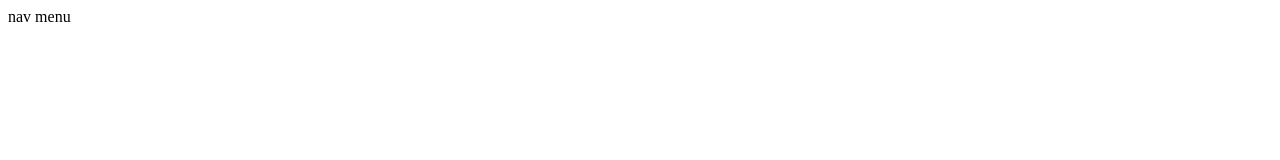
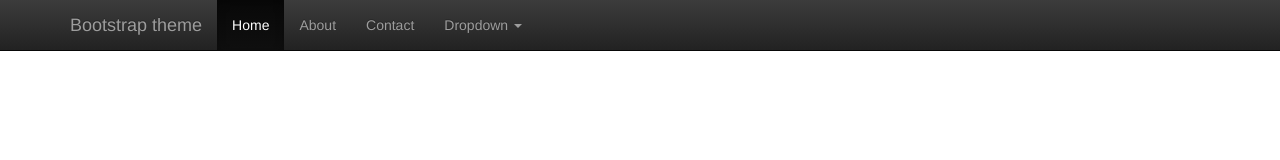
Before and after one commit to kyle-hampton/fantasy-esports, a plain HTML site: page index.html in a window 1280 px wide. Drawn offline with nearby package versions, Linux system fonts and the light colour scheme.

Commit message:
Navbar is added and style.ccs was added

```diff
--- a/css/components.css
+++ /dev/null
@@ -1,8 +0,0 @@
-<!-- Latest compiled and minified CSS -->
-<link rel="stylesheet" href="https://maxcdn.bootstrapcdn.com/bootstrap/3.3.7/css/bootstrap.min.css" integrity="sha384-BVYiiSIFeK1dGmJRAkycuHAHRg32OmUcww7on3RYdg4Va+PmSTsz/K68vbdEjh4u" crossorigin="anonymous">
-
-<!-- Optional theme -->
-<link rel="stylesheet" href="https://maxcdn.bootstrapcdn.com/bootstrap/3.3.7/css/bootstrap-theme.min.css" integrity="sha384-rHyoN1iRsVXV4nD0JutlnGaslCJuC7uwjduW9SVrLvRYooPp2bWYgmgJQIXwl/Sp" crossorigin="anonymous">
-
-<!-- Latest compiled and minified JavaScript -->
-<script src="https://maxcdn.bootstrapcdn.com/bootstrap/3.3.7/js/bootstrap.min.js" integrity="sha384-Tc5IQib027qvyjSMfHjOMaLkfuWVxZxUPnCJA7l2mCWNIpG9mGCD8wGNIcPD7Txa" crossorigin="anonymous"></script>
--- /dev/null
+++ b/css/styles.css
@@ -0,0 +1,4 @@
+
+nav{
+    color:red;
+}
--- a/index.html
+++ b/index.html
@@ -1,12 +1,76 @@
 <html>
     <head>
+        <!-- Latest compiled and minified CSS -->
+<link rel="stylesheet" href="https://maxcdn.bootstrapcdn.com/bootstrap/3.3.7/css/bootstrap.min.css" integrity="sha384-BVYiiSIFeK1dGmJRAkycuHAHRg32OmUcww7on3RYdg4Va+PmSTsz/K68vbdEjh4u" crossorigin="anonymous">
 
+<!-- Optional theme -->
+<link rel="stylesheet" href="https://maxcdn.bootstrapcdn.com/bootstrap/3.3.7/css/bootstrap-theme.min.css" integrity="sha384-rHyoN1iRsVXV4nD0JutlnGaslCJuC7uwjduW9SVrLvRYooPp2bWYgmgJQIXwl/Sp" crossorigin="anonymous">
+
+<link rel="stylesheet" href="css/styles.css">
+
+<!-- Latest compiled and minified JavaScript -->
+<script src="https://maxcdn.bootstrapcdn.com/bootstrap/3.3.7/js/bootstrap.min.js" integrity="sha384-Tc5IQib027qvyjSMfHjOMaLkfuWVxZxUPnCJA7l2mCWNIpG9mGCD8wGNIcPD7Txa" crossorigin="anonymous"></script>
     </head>
     <body>
-        <header>
+    <nav class="navbar navbar-inverse navbar-fixed-top">
+      <div class="container">
+        <div class="navbar-header">
+          <button type="button" class="navbar-toggle collapsed" data-toggle="collapse" data-target="#navbar" aria-expanded="false" aria-controls="navbar">
+            <span class="sr-only">Toggle navigation</span>
+            <span class="icon-bar"></span>
+            <span class="icon-bar"></span>
+            <span class="icon-bar"></span>
+          </button>
+          <a class="navbar-brand" href="#">Bootstrap theme</a>
+        </div>
+        <div id="navbar" class="navbar-collapse collapse">
+          <ul class="nav navbar-nav">
+            <li class="active"><a href="#">Home</a></li>
+            <li><a href="#about">About</a></li>
+            <li><a href="#contact">Contact</a></li>
+            <li class="dropdown">
+              <a href="#" class="dropdown-toggle" data-toggle="dropdown" role="button" aria-haspopup="true" aria-expanded="false">Dropdown <span class="caret"></span></a>
+              <ul class="dropdown-menu">
+                <li><a href="#">Action</a></li>
+                <li><a href="#">Another action</a></li>
+                <li><a href="#">Something else here</a></li>
+                <li role="separator" class="divider"></li>
+                <li class="dropdown-header">Nav header</li>
+                <li><a href="#">Separated link</a></li>
+                <li><a href="#">One more separated link</a></li>
+              </ul>
+            </li>
+          </ul>
+        </div><!--/.nav-collapse -->
+      </div>
+    </nav>
+
+
             <div class="col-md-2">
-                nav menu
+                <h2>Team names</h2>
+
             </div>
-        </header>
-    </body>
+            <div class="col-md-4">
+
+            </div>
+      <div class="row">
+          <div class="col-md-6">
+              Image
+          </div>
+       <div class="col-md-4">
+            Side bar
+          </div>
+       <div class="col-md-2">
+
+          </div>
+        </div>
+         <!-- Bootstrap core JavaScript
+    ================================================== -->
+    <!-- Placed at the end of the document so the pages load faster -->
+    <script src="https://ajax.googleapis.com/ajax/libs/jquery/1.12.4/jquery.min.js"></script>
+    <script>window.jQuery || document.write('<script src="../../assets/js/vendor/jquery.min.js"><\/script>')</script>
+    <script src="https://maxcdn.bootstrapcdn.com/bootstrap/3.3.7/js/bootstrap.min.js"></script>
+    <!-- IE10 viewport hack for Surface/desktop Windows 8 bug -->
+    <script src="../../assets/js/ie10-viewport-bug-workaround.js"></script>
+  </body>
 </html>
```
